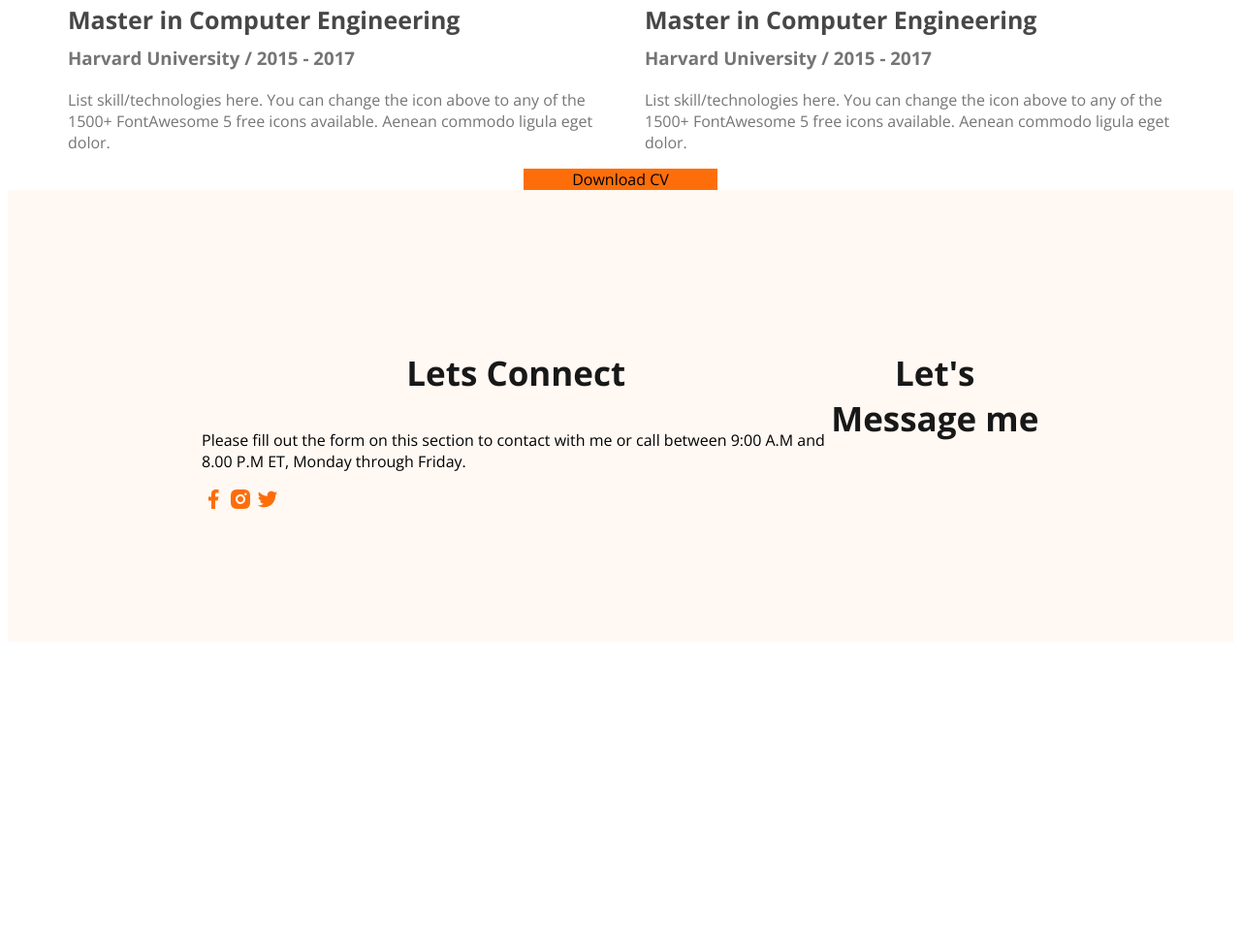
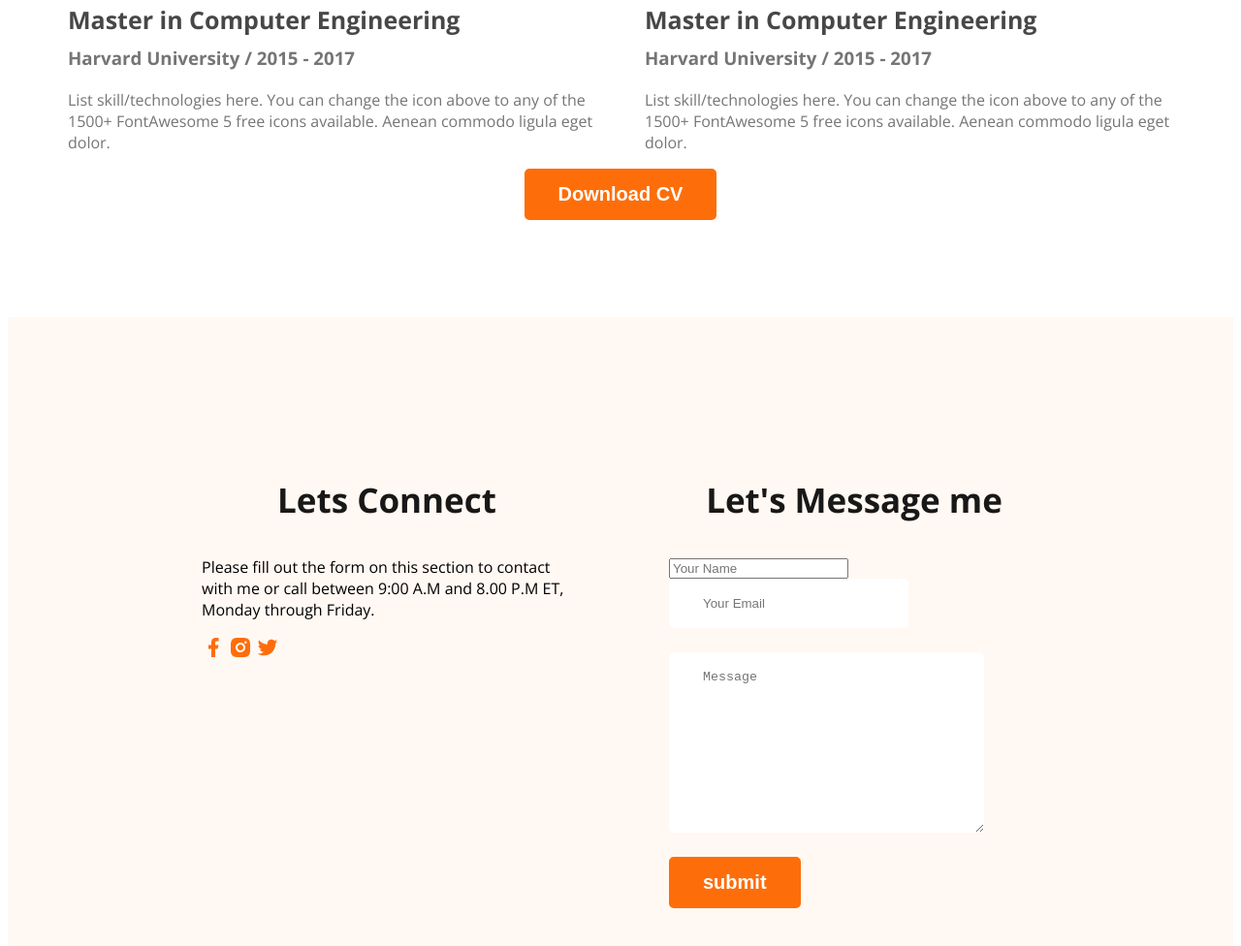
Before and after one commit to osmangonibinismail/webdeveloper-portfolio, a plain HTML site: page index.html in a window 1280 px wide. Shown: the part 2732-3708 px from the top of the page at 97% size. Before the commit the page ends 3402 px from the top, so only its background shows below. Drawn offline with nearby package versions, Linux system fonts and the light colour scheme.

Commit message:
finished footer section

```diff
--- a/index.html
+++ b/index.html
@@ -141,7 +141,9 @@
                     </div>
                 </div>
             </div>
-            <div class="download-cv">Download CV</div>
+            <div class="center">
+                <button class="btn-primary">Download CV</button>
+            </div>
         </section>
     </main>
     <footer>
@@ -158,6 +160,13 @@
         </div>
         <div class="footer-column">
             <h3 class="section-title">Let's Message me</h3>
+            <form class="contact" action="">
+                <input type=" text" placeholder="Your Name">
+                <input type="email" name="" placeholder="Your Email" id="">
+                <textarea name="" placeholder="Message" id="" cols="30" rows="10"></textarea>
+                <input class="btn-primary" type="submit" value="submit">
+            </form>
+
         </div>
     </footer>
 </body>
--- a/styles/portfolio.css
+++ b/styles/portfolio.css
@@ -16,6 +16,9 @@ body {
     font-size: 20px;
     font-weight: 700;
     padding: 15px 35px;
+}
+.center{
+    text-align: center;
 }
 
 .section-title {
@@ -182,6 +185,23 @@ main section{
 /* footer style */
 footer{
     display: flex;
+    gap: 100px;
     background: #FFF8F3;
+    margin-top: 100px;
     padding: 130px 200px;
 }
+.footer-column{
+    width: 50%;
+}
+.contact input[type="text"], .contact input[type="email"],
+textarea {
+    display: block;
+    margin-bottom: 25px;
+    padding: 18px 35px;
+    color: #757575;
+    border-radius: 5px;
+    background: #FFF;
+    border: 0;
+}
+
+.contact input
```
